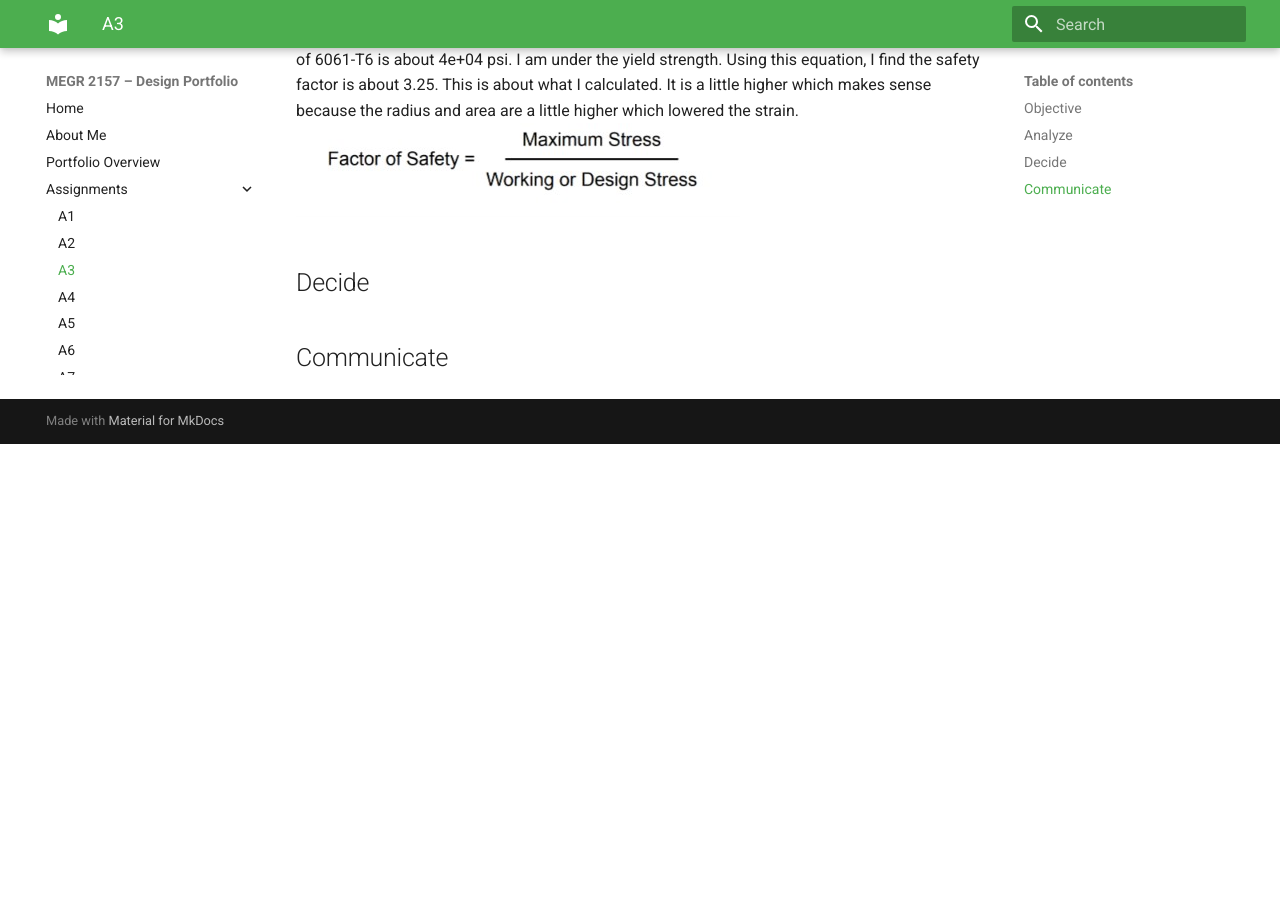
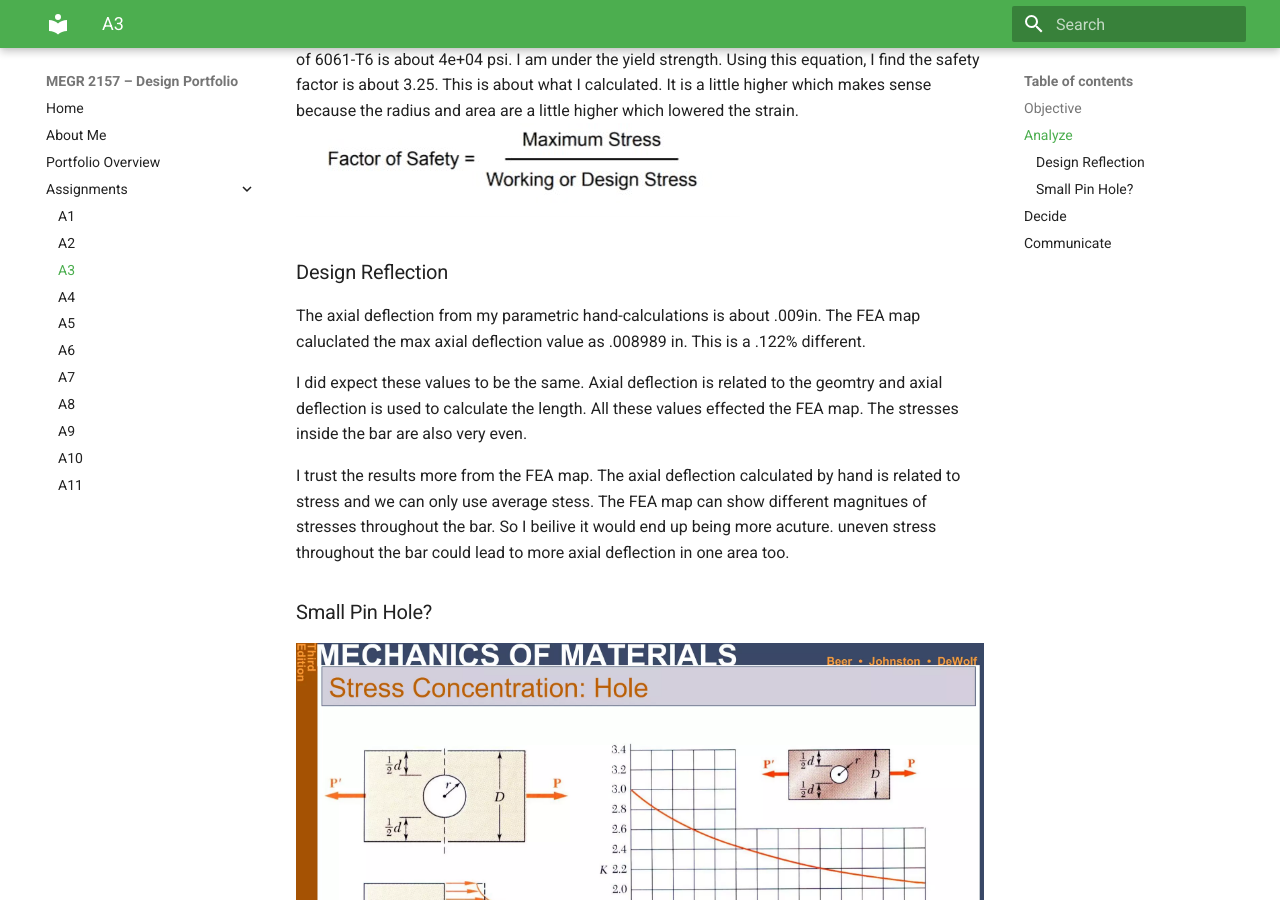
Before and after one commit to Elsa-Reichert/megr2157-portfolio, an MkDocs documentation site: the page built from docs/assignments/A03/index.md, in a window 1280 px wide and 900 px high, scrolled down 7854 px. Built offline with MkDocs 1.6.1 and Material for MkDocs 9.7.7, drawn with Linux system fonts in a browser that asks for light colours; before the commit the page ends 8298 px from its top, so only the background shows below that.

Commit message:
Update index.md

```diff
--- a/docs/assignments/A03/index.md
+++ b/docs/assignments/A03/index.md
@@ -78,6 +78,15 @@ The simulation found the maximum stress in the bar was about 1.238e+04 psi. The
 Using this equation, I find the safety factor is about 3.25. This is about what I calculated. It is a little higher which makes sense because the radius and area are a little higher which lowered the strain.
 ![eq for sf](https://github.com/Elsa-Reichert/megr2157-portfolio/blob/main/docs/assignments/A03/eq%20for%20safety%20factor.jpg)
 
+### Design Reflection
+The axial deflection from my parametric hand-calculations is about .009in. The FEA map caluclated the max axial deflection value as .008989 in. This is a .122% different.
+
+I did expect these values to be the same. Axial deflection is related to the geomtry and axial deflection is used to calculate the length. All these values effected the FEA map. The stresses inside the bar are also very even.
+
+I trust the results more from the FEA map. The axial deflection calculated by hand is related to stress and we can only use average stess. The FEA map can show different magnitues of stresses throughout the bar. So I beilive it would end up being more acuture. uneven stress throughout the bar could lead to more axial deflection in one area too.
+
+###Small Pin Hole?
+![Graph of kt](https://github.com/Elsa-Reichert/megr2157-portfolio/blob/main/docs/assignments/A03/kt.jpg)
 
 ## Decide
 
```
